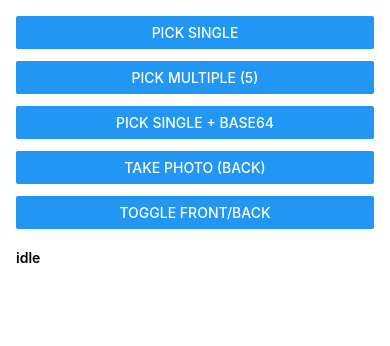
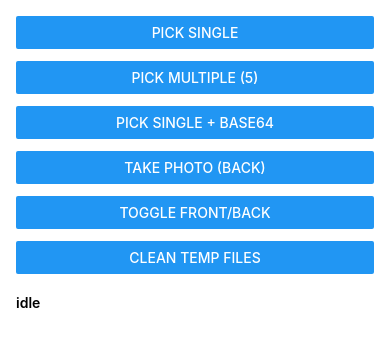
Before and after one commit to EugeniuszX/react-native-media-picker, a React Native app in the folder example/: screen / in a window 390 px wide. Shown: the top 346 px of the page. Built offline with nearby package versions, Linux system fonts and the light colour scheme.

Commit message:
docs: document temp-file management, error union and the 0.2.x migration

```diff
--- a/example/src/App.tsx
+++ b/example/src/App.tsx
@@ -9,6 +9,7 @@ import {
   View,
 } from 'react-native';
 import {
+  cleanTempFiles,
   launchCamera,
   launchImageLibrary,
   type Asset,
@@ -71,6 +72,18 @@ export default function App() {
       });
   };
 
+  const clear = () => {
+    setStatus('cleaning temp files…');
+    cleanTempFiles()
+      .then(() => {
+        setAssets([]);
+        setStatus('temp files cleaned');
+      })
+      .catch((e: unknown) => {
+        setStatus(`threw: ${String(e)}`);
+      });
+  };
+
   return (
     <SafeAreaView style={styles.root}>
       <ScrollView contentContainerStyle={styles.content}>
@@ -82,6 +95,7 @@ export default function App() {
           title="Toggle front/back"
           onPress={() => setFacing((f) => (f === 'back' ? 'front' : 'back'))}
         />
+        <Button title="Clean temp files" onPress={clear} />
         <Text style={styles.status}>{status}</Text>
         {assets.map((a) => (
           <View key={a.uri} style={styles.card}>
```
Also changed, not shown: 1 other file (tests, documents, lock files or other folders).
